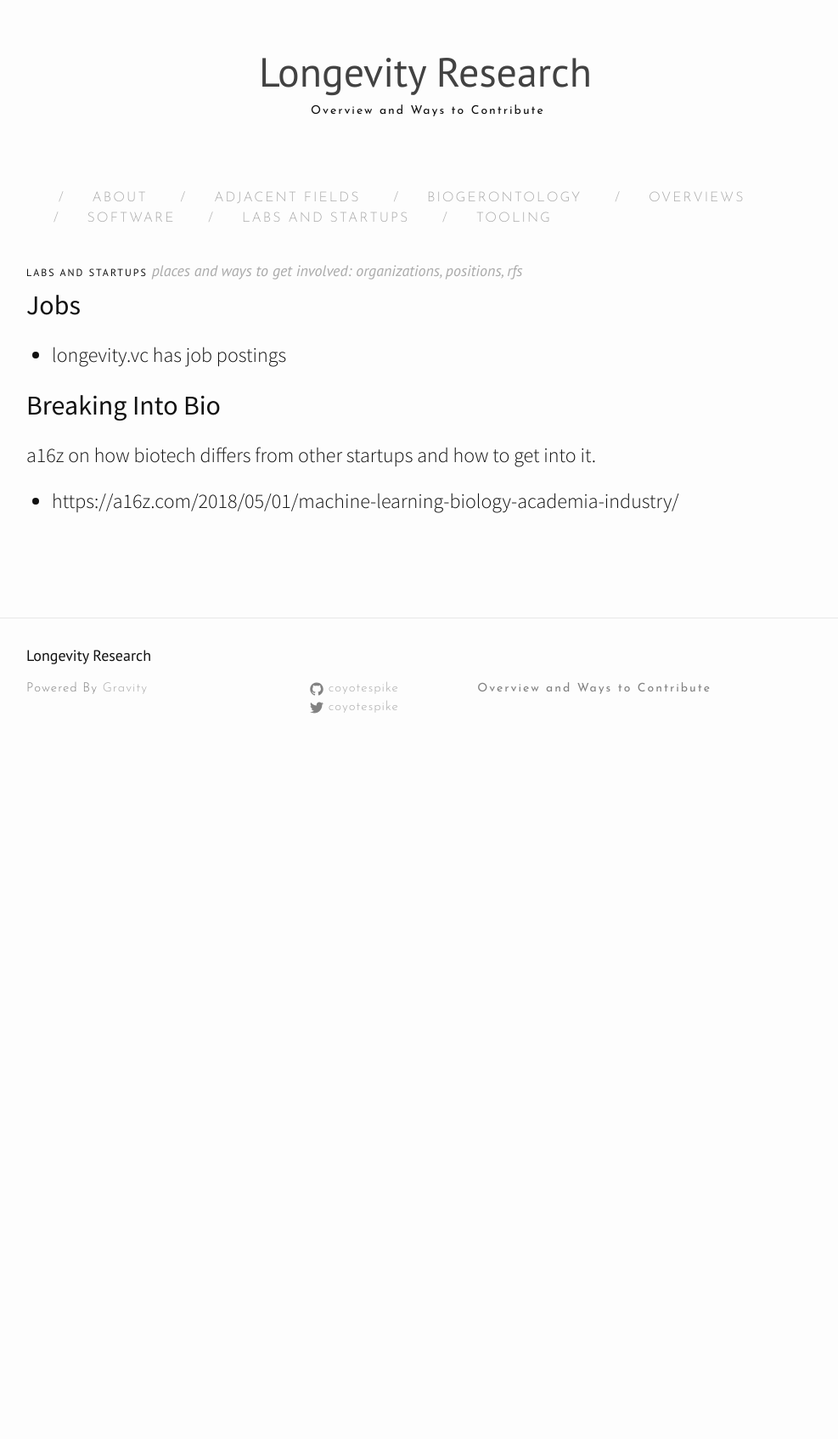
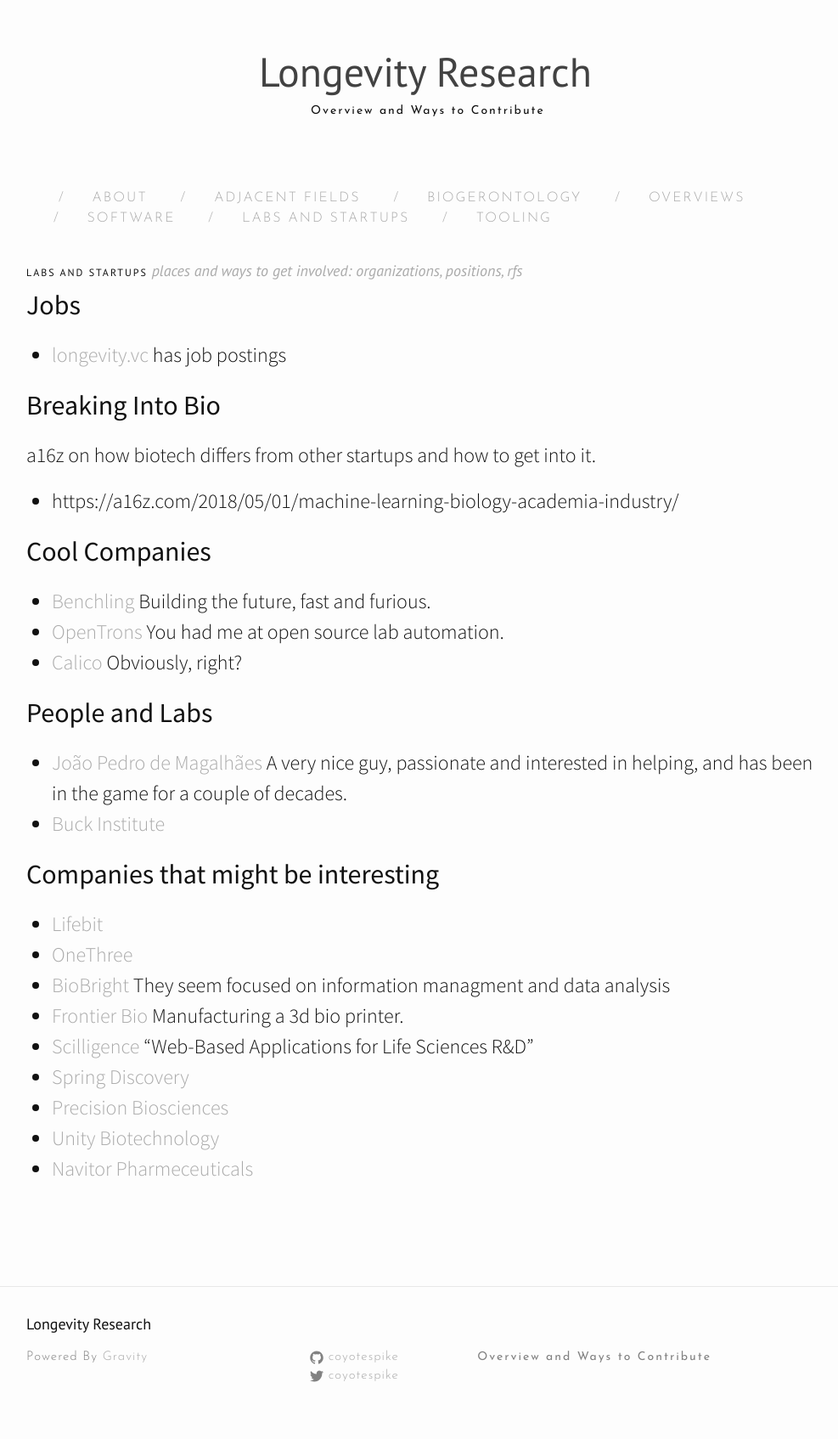
Before and after one commit to coyotespike/longevity, a Jekyll site: the page built from startupery.md, in a window 1280 px wide. Shown: the whole page at 85% size, without its empty margins (139-1126 px from the left). Built offline with Jekyll 4.4.1, drawn with Linux system fonts in a browser that asks for light colours; nearby versions of some CDN libraries; before the commit the page ends 907 px from its top, so only the background shows below that.

Commit message:
Added more links to startupery

```diff
--- a/startupery.md
+++ b/startupery.md
@@ -7,9 +7,36 @@
 ---
 
 ## Jobs
-- longevity.vc has job postings
+- [longevity.vc](longevity.vc) has job postings
 
 ## Breaking Into Bio
 a16z on how biotech differs from other startups and how to get into it.
 
 - https://a16z.com/2018/05/01/machine-learning-biology-academia-industry/
+
+## Cool Companies
+- [Benchling](https://www.benchling.com/)
+Building the future, fast and furious.
+- [OpenTrons](https://opentrons.com/)
+You had me at open source lab automation.
+- [Calico](https://www.calicolabs.com/)
+Obviously, right?
+
+## People and Labs
+- [João Pedro de Magalhães](https://en.wikipedia.org/wiki/Jo%C3%A3o_Pedro_de_Magalh%C3%A3es)
+A very nice guy, passionate and interested in helping, and has been in the game for a couple of decades.
+- [Buck Institute](https://www.buckinstitute.org/)
+
+## Companies that might be interesting
+- [Lifebit](https://lifebit.ai/)
+- [OneThree](https://onethree.bio/)
+- [BioBright](https://biobright.com/)
+They seem focused on information managment and data analysis
+- [Frontier Bio]( https://www.frontierbio.com/ )
+Manufacturing a 3d bio printer.
+- [Scilligence](http://www.scilligence.com/web/)
+"Web-Based Applications for Life Sciences R&D"
+- [Spring Discovery](https://www.springdisc.com/)
+- [Precision Biosciences](https://precisionbiosciences.com/)
+- [Unity Biotechnology](https://unitybiotechnology.com/)
+- [Navitor Pharmeceuticals](http://www.navitorpharma.com/)
```
Also changed, not shown: overviews.md (+5 -0 lines).
